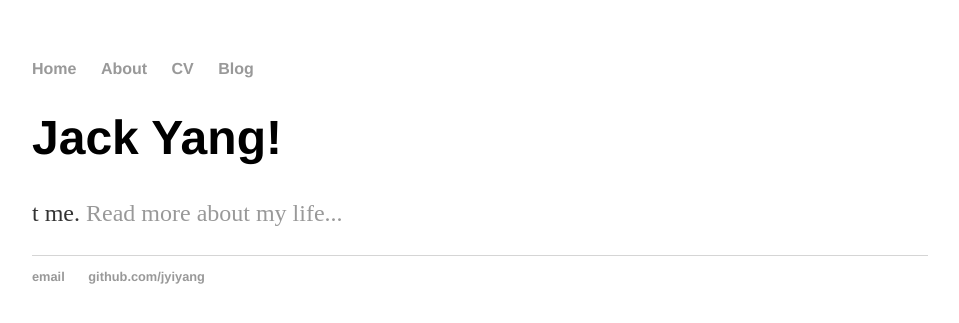
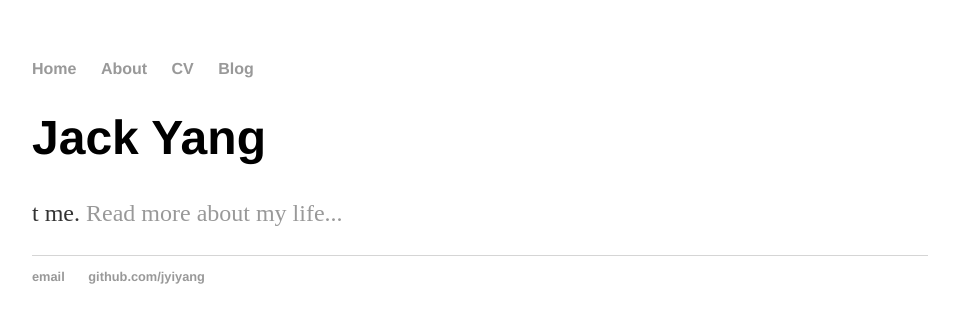
Before and after one commit to jyiyang/backup.github.io, a Jekyll site: the page built from index.html, in a window 1280 px wide. Shown: the top 323 px of the page, without its empty margins (160-1119 px from the left). Built offline with Jekyll 4.4.1, drawn with Linux system fonts in a browser that asks for light colours.

Commit message:
Update index.html

```diff
--- a/_layouts/default.html
+++ b/_layouts/default.html
@@ -14,12 +14,14 @@
         		<li><a href="/blog">Blog</a></li>
     		</ul>
 		</nav>
+
 		<div class="container">
     		<div class="blurb">
-        		<h1>Jack Yang!</h1>
+        		<h1>Jack Yang</h1>
 				<p>t me. <a href="/about">Read more about my life...</a></p>
     		</div><!-- /.blurb -->
 		</div><!-- /.container -->
+
 		<footer>
     		<ul>
         		<li><a href="mailto:jmuyiyang@gmail.com">email</a></li>
--- a/index.html
+++ b/index.html
@@ -1,30 +1,8 @@
-<!DOCTYPE html>
-<html>
-	<head>
-		<title> Looks </title>
-		<!-- link to main stylesheet -->
-		<link rel="stylesheet" type="text/css" href="/css/main.css">
-	</head>
-	<body>
-		<nav>
-    		<ul>
-        		<li><a href="/">Home</a></li>
-	        	<li><a href="/about">About</a></li>
-        		<li><a href="/cv">CV</a></li>
-        		<li><a href="/blog">Blog</a></li>
-    		</ul>
-		</nav>
-		<div class="container">
-    		<div class="blurb">
-        		<h1>Jack Yang!</h1>
-				<p>t me. <a href="/about">Read more about my life...</a></p>
-    		</div><!-- /.blurb -->
-		</div><!-- /.container -->
-		<footer>
-    		<ul>
-        		<li><a href="mailto:jmuyiyang@gmail.com">email</a></li>
-        		<li><a href="https://github.com/jyiyang">github.com/jyiyang</a></li>
-			</ul>
-		</footer>
-	</body>
-</html>
+---
+layout: default
+title: Jack Yang
+---
+<div class="blurb">
+<!-- 	<h1>Hi there, I'm Hank Quinlan!</h1>
+	<p>I'm best known as the horrible cop from <em>A Touch of Evil</em> Don't trust me. <a href="/about">Read more about my life...</a></p> -->
+</div><!-- /.blurb -->
```
